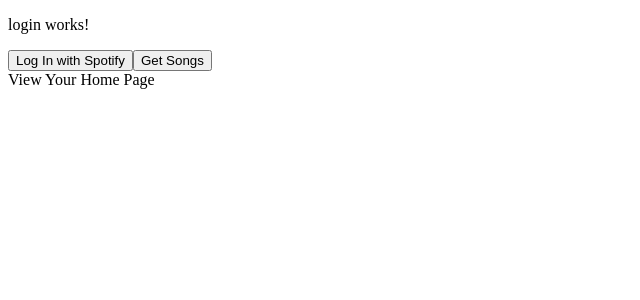
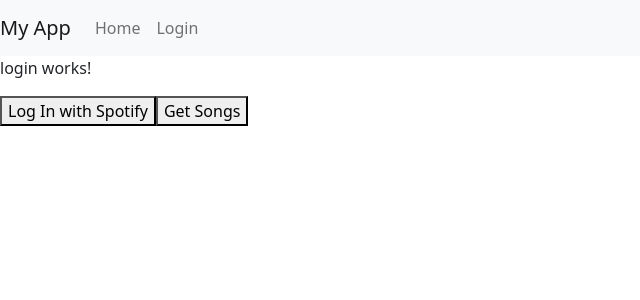
Before and after one commit to paulmcgonigle1/MoodChartApp, an Angular app: page / in a window 1280 px wide. Shown: the top 300 px of the page, without its empty margins (0-640 px from the left). Built offline with nearby package versions, Linux system fonts and the light colour scheme.

Commit message:
added navbar and routing changes

```diff
--- a/package.json
+++ b/package.json
@@ -18,6 +18,7 @@
     "@angular/platform-browser": "^15.1.4",
     "@angular/platform-browser-dynamic": "^15.1.0",
     "@angular/router": "^15.1.0",
+    "bootstrap": "^5.2.3",
     "rxjs": "~7.8.0",
     "tslib": "^2.3.0",
     "zone.js": "~0.12.0"
--- a/src/app/app-routing.module.ts
+++ b/src/app/app-routing.module.ts
@@ -7,7 +7,11 @@ const routes: Routes = [
   {path: '', component:LoginComponent},
   {path: 'home', component:HomeComponent},
 ];
-
+// const routes: Routes = [
+//   {path: '', component: HomeComponent, },
+//   {path: 'home', component:HomeComponent},
+//   {path: 'login', component: LoginComponent}
+// ];
 @NgModule({
   imports: [RouterModule.forRoot(routes)],
   exports: [RouterModule]
--- a/src/app/app.component.html
+++ b/src/app/app.component.html
@@ -1 +1,2 @@
+<app-navbar></app-navbar>
 <router-outlet></router-outlet>
--- a/src/app/app.module.ts
+++ b/src/app/app.module.ts
@@ -7,10 +7,12 @@ import { LoginModule } from './pages/login/login.module';
 import { SpotifyAuthServiceService } from './services/spotify-auth-service.service';
 import { HttpClientModule } from '@angular/common/http';
 import { HomeComponent } from './pages/home/home.component';
+import { NavbarComponent } from './pages/navbar/navbar.component';
 @NgModule({
   declarations: [
     AppComponent,
-    HomeComponent
+    HomeComponent,
+    NavbarComponent
   ],
   imports: [
     BrowserModule,
--- a/src/app/pages/login/login.component.html
+++ b/src/app/pages/login/login.component.html
@@ -3,9 +3,3 @@
 <button (click)="initiateAuth()">Log In with Spotify</button>
 
 <button (click)="getSongs()">Get Songs</button>
-
-<div class="links">
-    <a routerLink="/home">View Your Home Page</a>
-    <!-- <a routerLink="/playlists">View Your Playlists</a>
-    <a routerLink="/settings">Edit Your Settings</a> -->
-</div>
--- /dev/null
+++ b/src/app/pages/navbar/navbar.component.html
@@ -0,0 +1,16 @@
+<nav class="navbar navbar-expand-lg navbar-light bg-light">
+    <a class="navbar-brand" href="#">My App</a>
+    <button class="navbar-toggler" type="button" data-toggle="collapse" data-target="#navbarNav" aria-controls="navbarNav" aria-expanded="false" aria-label="Toggle navigation">
+      <span class="navbar-toggler-icon"></span>
+    </button>
+    <div class="collapse navbar-collapse" id="navbarNav">
+      <ul class="navbar-nav">
+        <li class="nav-item">
+          <a class="nav-link" routerLink="/home" routerLinkActive="active">Home</a>
+        </li>
+        <li class="nav-item">
+          <a class="nav-link" routerLink="/login" routerLinkActive="active">Login</a>
+        </li>
+      </ul>
+    </div>
+  </nav>
--- a/src/styles.scss
+++ b/src/styles.scss
@@ -1 +1,2 @@
 /* You can add global styles to this file, and also import other style files */
+@import '~bootstrap/dist/css/bootstrap.min.css';
```
Also changed, not shown: src/app/pages/navbar/navbar.component.ts (added, +10 -0 lines), src/app/pages/navbar/navbar.component.scss (added), 2 other files (tests, documents, lock files or other folders).
